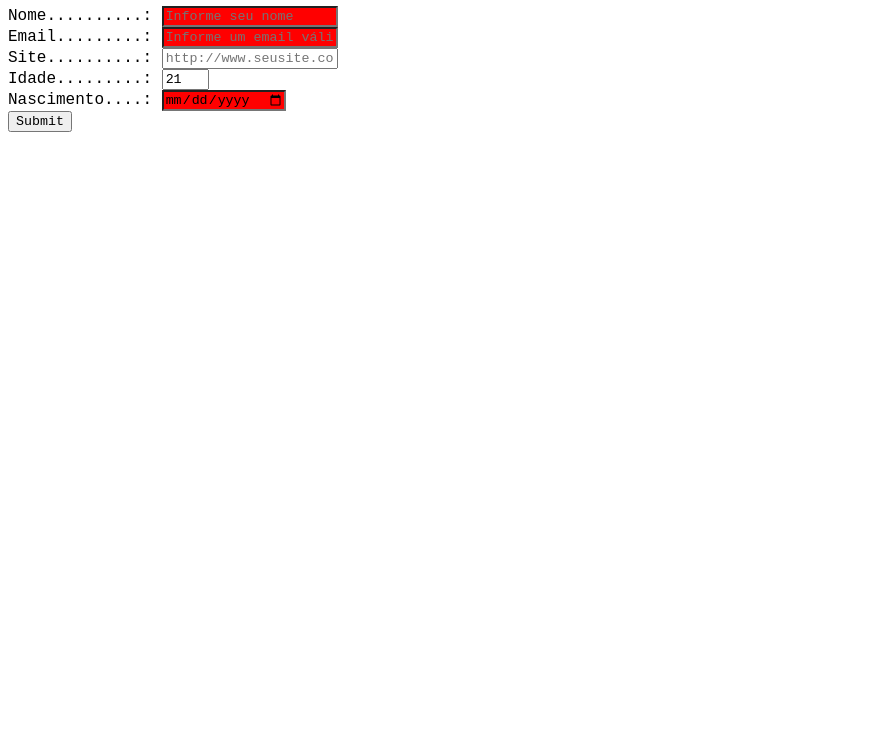
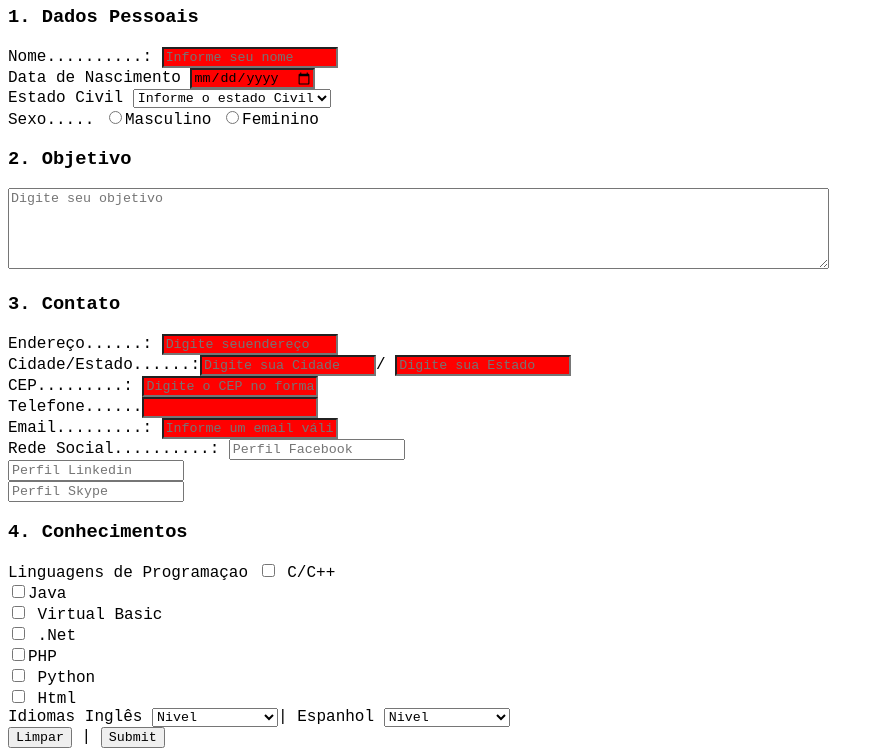
Before and after one commit to joaohp2000/TP, a plain HTML site: page exercicios/04_form/formulario.html in a window 1280 px wide. Shown: the part 74-830 px from the top of the page, without its empty margins (0-884 px from the left). Before the commit the page ends 800 px from the top, so only its background shows below. Drawn offline with Linux system fonts and the light colour scheme.

Commit message:
Esqueleto html do Formulario

```diff
--- a/exercicios/04_form/formulario.html
+++ b/exercicios/04_form/formulario.html
@@ -19,14 +19,55 @@
 </head>
 
 <body>
-	<h1>Validação Visual</h1>
+	<h1>Cadastre seu Currículo</h1>
 	<form name="exemplo6">
+		<h3>1. Dados Pessoais</h3>
 		Nome..........: <input type="text" name="nome" placeholder="Informe seu nome" required /><br>
+		Data de Nascimento <input type="date" name="nasc" required /><br>
+		Estado Civil <select name="ec" >
+			<option selected value="">Informe o estado Civil</option>
+			<option value="Solteiro">Solteiro</option>
+			<option value="Casado">Casado</option>
+			<option value="Viúvo">Viúvo</option>
+			<option value="Divorciado">Divorciado</option>
+			</select><br>
+		Sexo..... <input type="radio" name="sexo" value="male" />Masculino
+				  <input type="radio" name="sexo" value="female" />Feminino <br>
+		<h3>2. Objetivo</h3>
+		<textarea name="objetivo" cols="100" rows="5" placeholder="Digite seu objetivo" required></textarea><br>
+		<h3>3. Contato</h3>
+		Endereço......: <input type="text" name="Endereço" placeholder="Digite seuendereço" required><br>
+		Cidade/Estado......:<input type="text" name="Cidade" placeholder="Digite sua Cidade" required>/
+							<input type="text" name="Estado" placeholder="Digite sua Estado" required><br>
+		CEP.........: <input type="text"  name="CEP" required placeholder="Digite o CEP no formato 99999-99" pattern="[0-9]{5}[\-][0-9]{3}"/><br>
+		Telefone......<input type="tel" required name="tel" pattern="[\(][0-9]{2}[\)][\s][0-9]{4}[\-][0-9]{4}" /><br>
 		Email.........: <input type="email" name="email" required placeholder="Informe um email válido" /><br>
-		Site..........: <input type="url" name="site" pattern="http://www.+\..+" placeholder="http://www.seusite.com"/><br>
-		Idade.........: <input type="number" size="6" name="idade" min="18" max="99" value="21" /><br>
-		Nascimento....: <input type="date" name="nasc" required /><br>
+		Rede Social..........: <input type="url" name="facebook" pattern="http://www.+\..+" placeholder="Perfil Facebook"/><br>
+								<input type="url" name="linkedin" pattern="http://www.+\..+" placeholder="Perfil Linkedin"/><br>
+								<input type="url" name="Skype" pattern="http://www.+\..+" placeholder="Perfil Skype"/><br>
+		<h3>4. Conhecimentos</h3>
+		Linguagens de Programaçao <input type="checkbox" name="C/C++" value="C/C++"> C/C++<br>
+		<input type="checkbox" name="Java" value="Java">Java <br>
+		<input type="checkbox" name="Virtual Basic" value="VB"> Virtual Basic<br>
+		<input type="checkbox" name=".Net" value=".Net"> .Net<br>
+		<input type="checkbox" name="PHP" value="PHP">PHP <br>
+		<input type="checkbox" name="Python" value="Python"> Python<br>
+		<input type="checkbox" name="Html" value="Html"> Html<br>
+		Idiomas  Inglês <select name="Ingles" >
+				<option selected value="">Nivel</option>
+				<option value="basico">basico</option>
+				<option value="Intermediario">Intermediario</option>
+				<option value="Avançado">Avançado</option>
+				</select>|
+		Espanhol <select name="Espanhol" >
+				<option selected value="">Nivel</option>
+				<option value="basico">basico</option>
+				<option value="Intermediario">Intermediario</option>
+				<option value="Avançado">Avançado</option>
+				</select><br>
+		<input type="reset" value="Limpar" /> |
 		<input type="submit" value="Submit" />
+
 	</form>
 </body>
 
```
